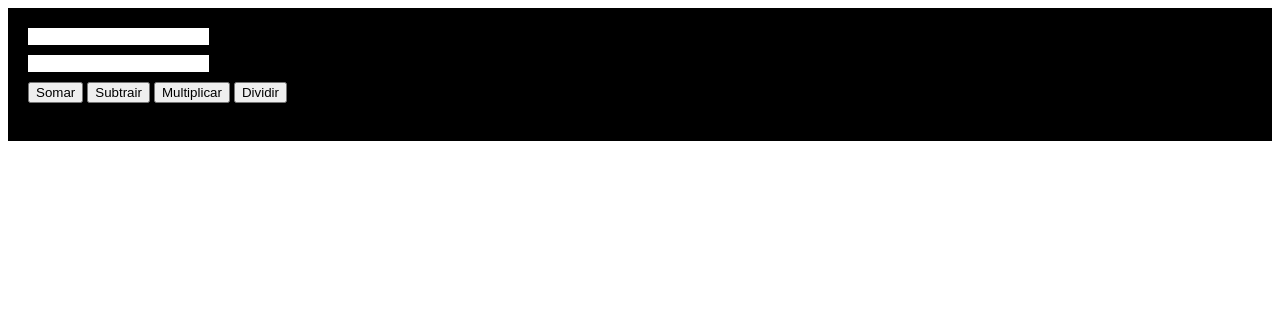
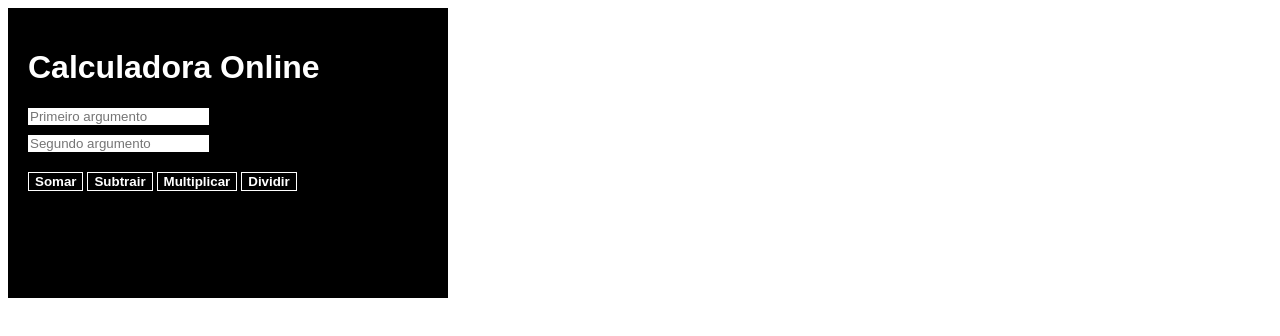
Before and after one commit to carlos-hfm/Calculadora, a plain HTML site: page index.html in a window 1280 px wide. Drawn offline with Linux system fonts and the light colour scheme.

Commit message:
alt estilo botoes e add titulo

```diff
--- a/estilo.css
+++ b/estilo.css
@@ -1,9 +1,11 @@
 .calc {
     background-color: black;
     padding: 20px;
+    width: 400px;
+    height: 250px;
 }
 
-#result {
+.texto {
     color: white;
     font-family: Arial, Helvetica, sans-serif;
 
@@ -12,6 +14,17 @@
 .input {
     border: none;
     color: black;
-
     margin-bottom: 10px;
 }
+
+
+
+.op {
+    margin-top: 10px;
+    background-color: black;
+    color: white;
+    border: solid 1px white;
+    font-family: Arial, Helvetica, sans-serif;
+    font-weight: bold;
+
+}
--- a/index.html
+++ b/index.html
@@ -37,9 +37,11 @@
 <body>
     <div class="calc">
 
-        <input type="number" id="agr1" class="input">
+        <h1 class="texto">Calculadora Online</h1>
+
+        <input type="number" id="agr1" class="input" placeholder="Primeiro argumento">
         <br>
-        <input type="number" id="agr2" class="input">
+        <input type="number" id="agr2" class="input" placeholder="Segundo argumento">
         <br>
         <button class="op" onclick="somar()">Somar</button>
         <button class="op" onclick="sub()">Subtrair</button>
@@ -47,7 +49,7 @@
         <button class="op" onclick="dividir()">Dividir</button>
         <br><br>
 
-        <div id="result"></div>
+        <div id="result" class="texto"></div>
     </div>
 </body>
 </html>
```
